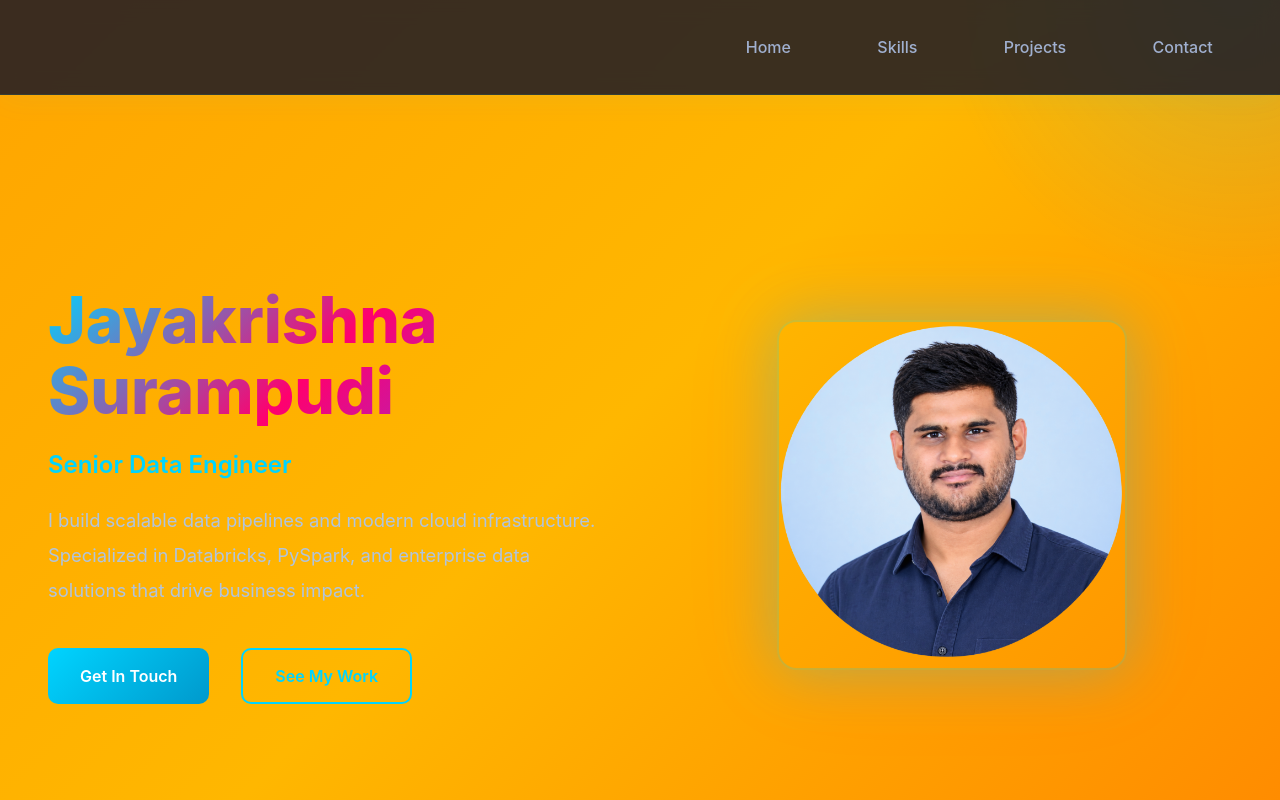
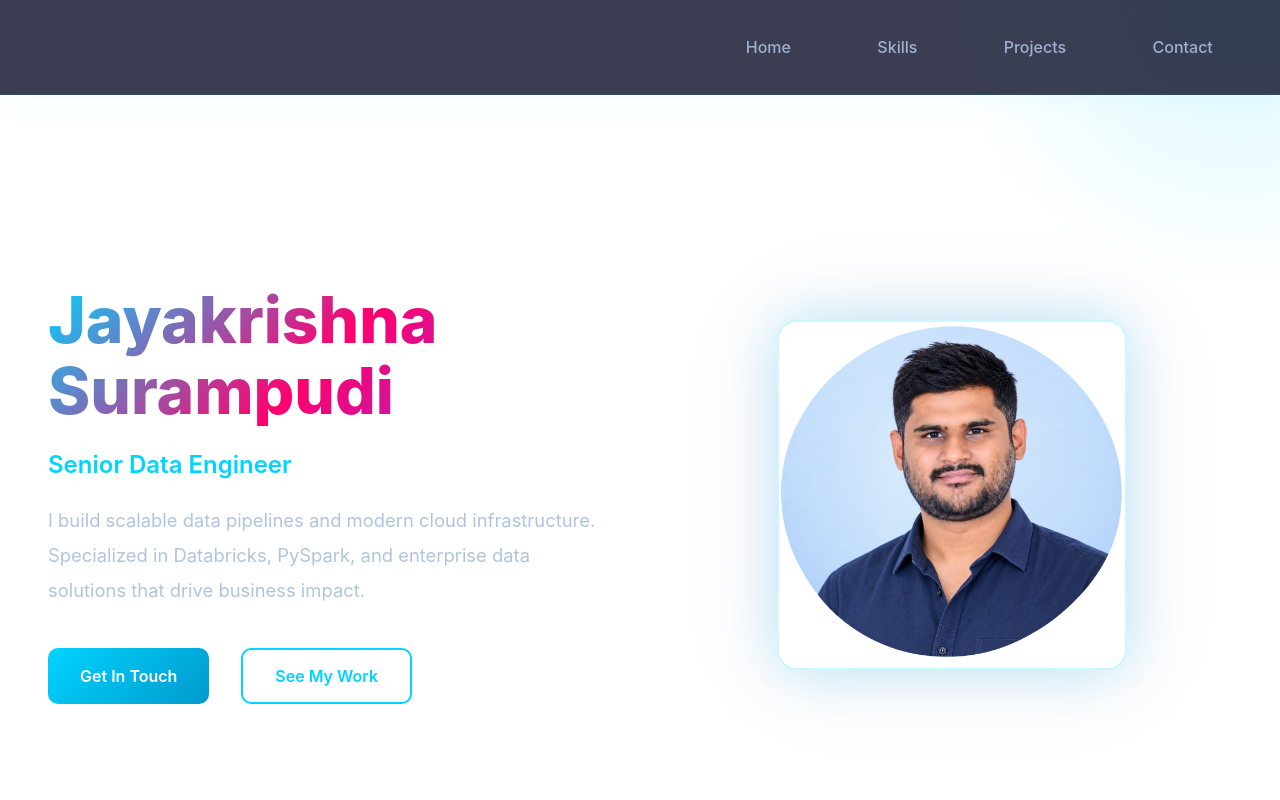
Before and after one commit to jksurampudi5/jayakrishna_surampudi.github.io, an Angular app: page / in a window 1280 px wide. Built offline with nearby package versions, Linux system fonts and the light colour scheme.

Commit message:
white background

```diff
--- a/src/styles.css
+++ b/src/styles.css
@@ -1,14 +1,16 @@
-html, body {
+ html, body {
   height: 100%;
   margin: 0;
   padding: 0;
   font-family: 'Inter', -apple-system, BlinkMacSystemFont, sans-serif;
-  background: linear-gradient(135deg, #ffa500 0%, #ffb700 50%, #ff8c00 100%);
-  color: #333333;
+  background: #ffffff;
+  color: #e73737;
   overflow-x: hidden;
 }
 
-* { box-sizing: border-box; }
+* {
+  box-sizing: border-box;
+}
 
 h1, h2, h3, h4, h5, h6 {
   margin: 0;
@@ -16,6 +18,18 @@ h1, h2, h3, h4, h5, h6 {
   font-weight: 700;
 }
 
-a { color: #cc5500; text-decoration: none; }
-button { font-family: inherit; transition: all 0.3s ease; }
-html { scroll-behavior: smooth; }
+a {
+  color: #0066cc;
+  text-decoration: none;
+}
+
+button {
+  font-family: inherit;
+  transition: all 0.3s ease;
+}
+
+
+
+html {
+  scroll-behavior: smooth;
+}
```
